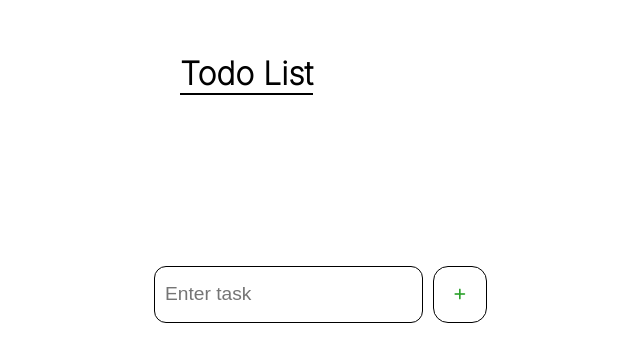
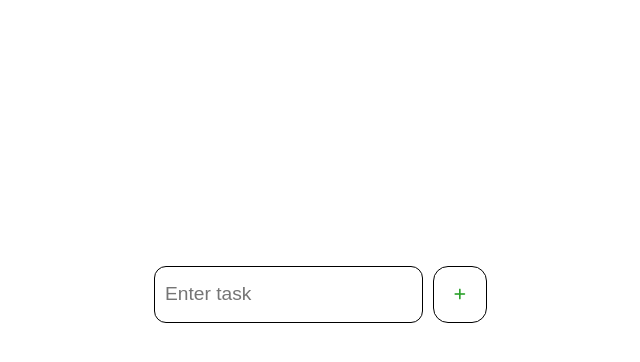
Before and after one commit to Blacks7566/todo_list, a plain HTML site: page index.html in a window 1280 px wide. Shown: the part 106-468 px from the top of the page, without its empty margins (396-1036 px from the left). Drawn offline with Linux system fonts and the light colour scheme.

Commit message:
todo list1

```diff
--- a/index.html
+++ b/index.html
@@ -9,10 +9,6 @@
     <link rel="stylesheet" href="static/style.css">
 </head>
 <body>
-
-    <header><h1>Todo List</h1></header>
-
-
     <div class="container">
         <div id="add-task-container">
 
```
